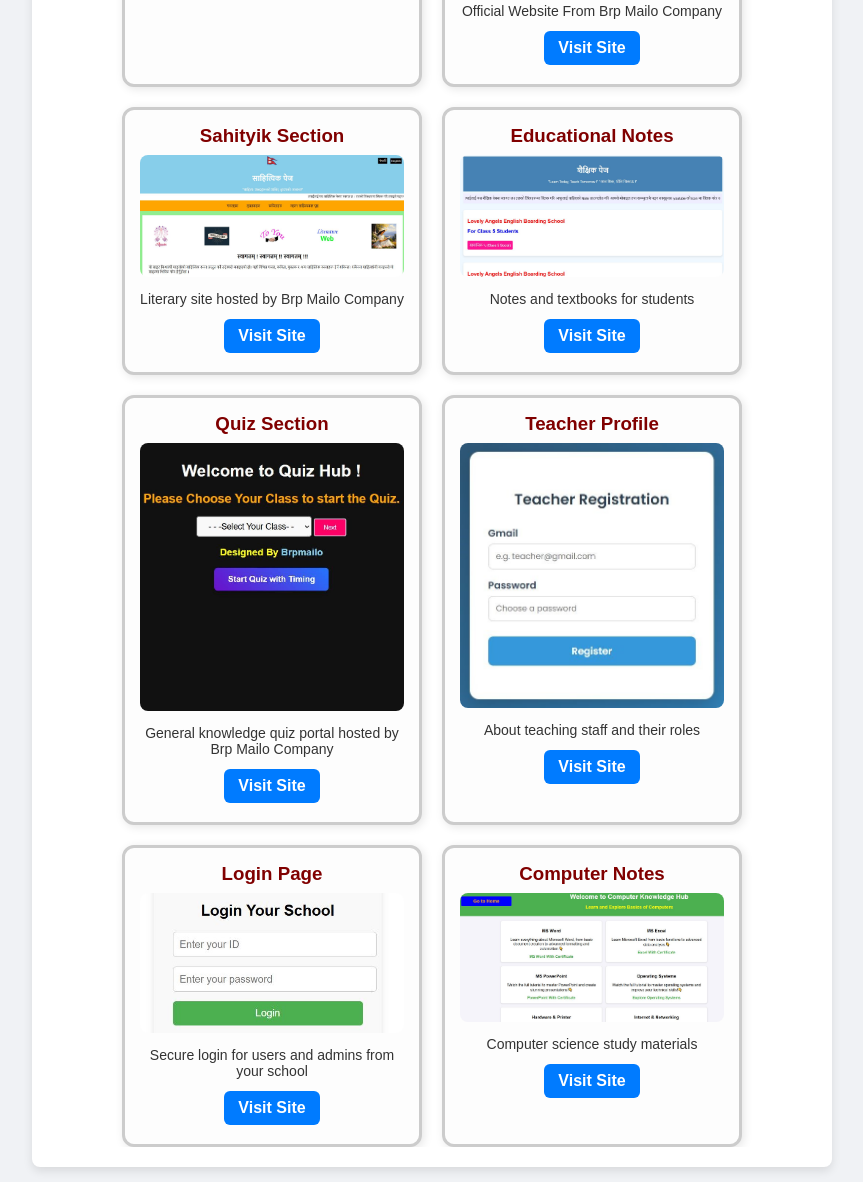
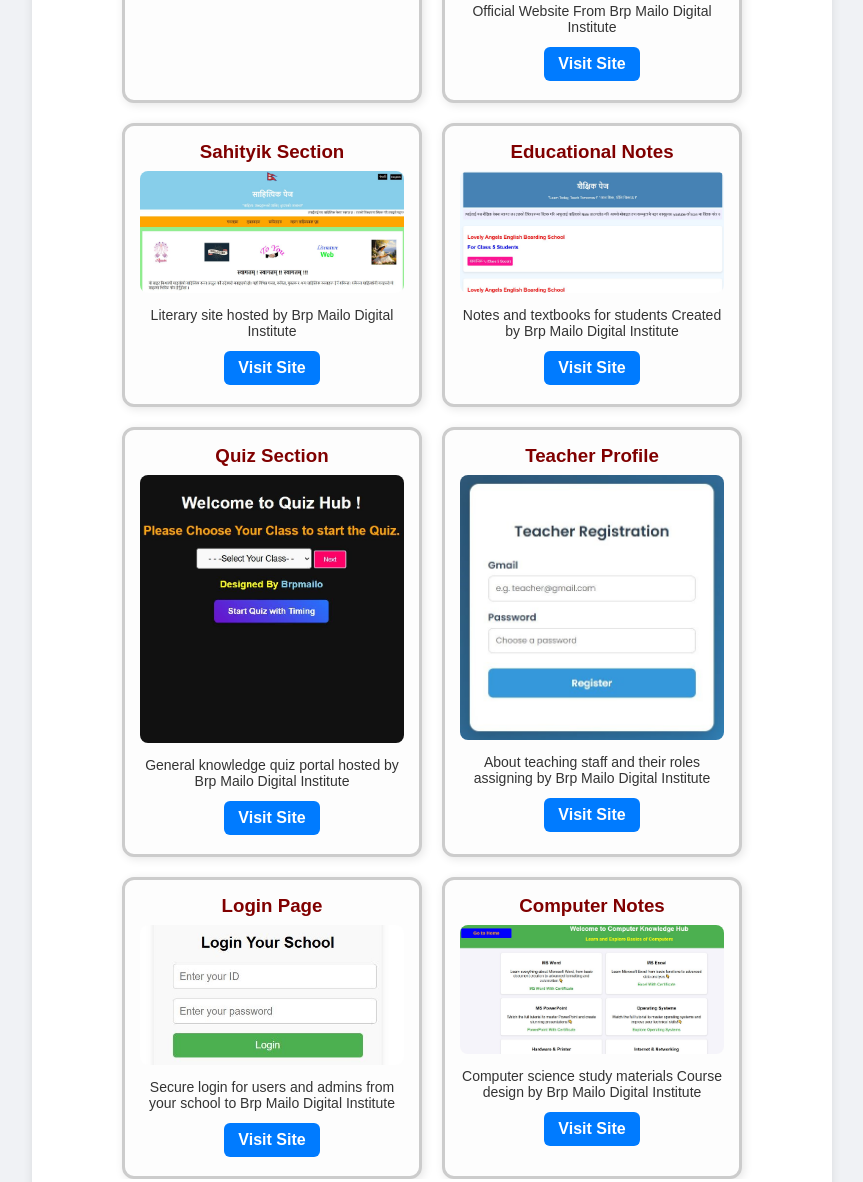
Before and after one commit to brpmailobaburam/brpmailo, a plain HTML site: page index.html in a window 1280 px wide. Shown: the part 2160-3342 px from the top of the page, without its empty margins (208-1071 px from the left). Drawn offline with Linux system fonts and the light colour scheme.

Commit message:
Update index.html

```diff
--- a/index.html
+++ b/index.html
@@ -460,49 +460,49 @@ HTML, CSS, JavaScript, र रिस्पोन्सिभ वेब डिज
     <div class="portfolio-item">
       <h3>Baburam Phuyal</h3>
       <img src="1.JPG" alt="Website 2">
-      <p>Official Website From Brp Mailo Company</p>
+      <p>Official Website From Brp Mailo Digital Institute</p>
       <a class="visit-button" href="https://baburamphuyal.com.np" target="_blank">Visit Site</a>
     </div>
 
     <div class="portfolio-item">
       <h3>Sahityik Section</h3>
       <img src="2.JPG" alt="Website 3">
-      <p>Literary site hosted by Brp Mailo Company</p>
+      <p>Literary site hosted by Brp Mailo Digital Institute</p>
       <a class="visit-button" href="https://baburamphuyal.com.np/sahitik.html" target="_blank">Visit Site</a>
     </div>
 
     <div class="portfolio-item">
       <h3>Educational Notes</h3>
-      <img src="3.JPG" alt="Website 4">
-      <p>Notes and textbooks for students</p>
+      <img src="3.jpg" alt="Website 4">
+      <p>Notes and textbooks for students Created by Brp Mailo Digital Institute</p>
       <a class="visit-button" href="https://baburamphuyal.com.np/saikshik.html" target="_blank">Visit Site</a>
     </div>
 
     <div class="portfolio-item">
       <h3>Quiz Section</h3>
       <img src="4.JPG" alt="Website 5">
-      <p>General knowledge quiz portal hosted by Brp Mailo Company</p>
+      <p>General knowledge quiz portal hosted by Brp Mailo Digital Institute</p>
       <a class="visit-button" href="https://baburamphuyal.com.np/quiz%20section.html" target="_blank">Visit Site</a>
     </div>
 
     <div class="portfolio-item">
       <h3>Teacher Profile</h3>
       <img src="5.JPG" alt="Website 6">
-      <p>About teaching staff and their roles</p>
+      <p>About teaching staff and their roles assigning by Brp Mailo Digital Institute</p>
       <a class="visit-button" href="https://baburamphuyal.com.np/teacher.html" target="_blank">Visit Site</a>
     </div>
 
     <div class="portfolio-item">
       <h3>Login Page</h3>
       <img src="6.JPG" alt="Website 7">
-      <p>Secure login for users and admins from your school</p>
+      <p>Secure login for users and admins from your school to Brp Mailo Digital Institute</p>
       <a class="visit-button" href="https://baburamphuyal.com.np/login.html" target="_blank">Visit Site</a>
     </div>
 
     <div class="portfolio-item">
       <h3>Computer Notes</h3>
       <img src="7.JPG" alt="Website 8">
-      <p>Computer science study materials</p>
+      <p>Computer science study materials Course design by Brp Mailo Digital Institute</p>
       <a class="visit-button" href="https://baburamphuyal.com.np/computer.html" target="_blank">Visit Site</a>
     </div>
 
```
